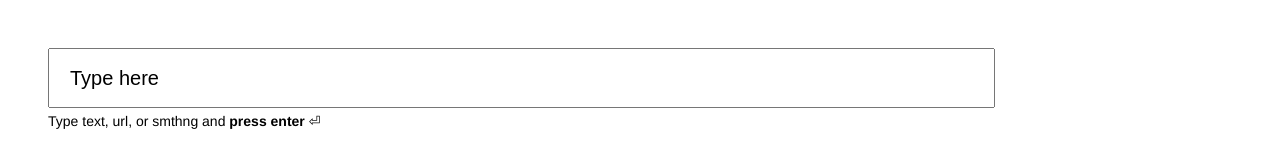
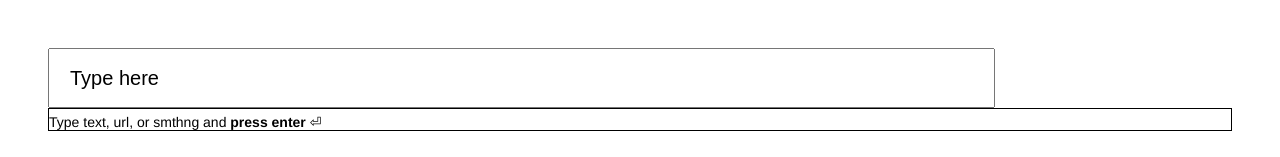
Before and after one commit to tarabanovdenis/tarabanov_qr, a website: page index.html in a window 1280 px wide. Shown: the top 157 px of the page. Drawn offline with Linux system fonts and the light colour scheme.

```diff
--- a/index.html
+++ b/index.html
@@ -20,7 +20,7 @@
 <div style="padding: 40px;">
     <div style="padding-bottom: 30px;">
         <input id="text" type="text" value="Type here" style="width:80%; height: 60px; padding: 10px 20px; font-size: 20px;" /><br />
-        <div style="padding-top: 5px; font-size: 14px;">Type text, url, or smthng and <b>press enter</b> ⏎</div>
+        <div style="padding-top: 5px; font-size: 14px; border: 1px solid #000">Type text, url, or smthng and <b>press enter</b> ⏎</div>
     </div>
     <div id="qrcode" style="width:400px; height:400px;"></div>
 </div>
```
Also changed, not shown: 1 other file.
